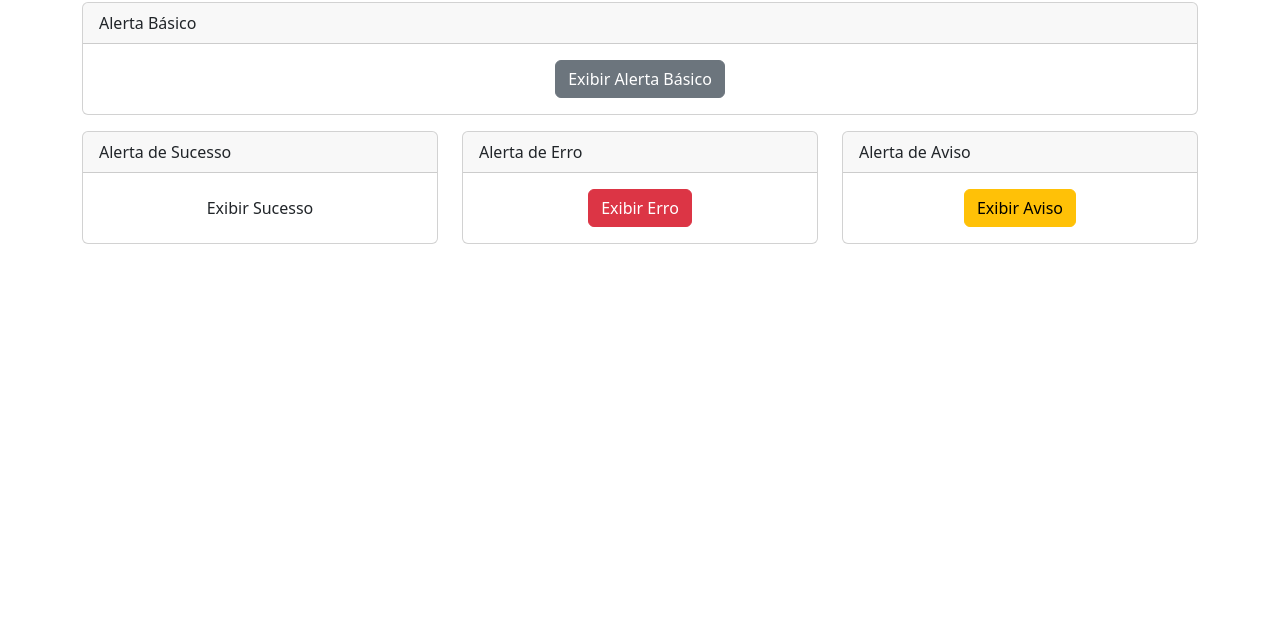
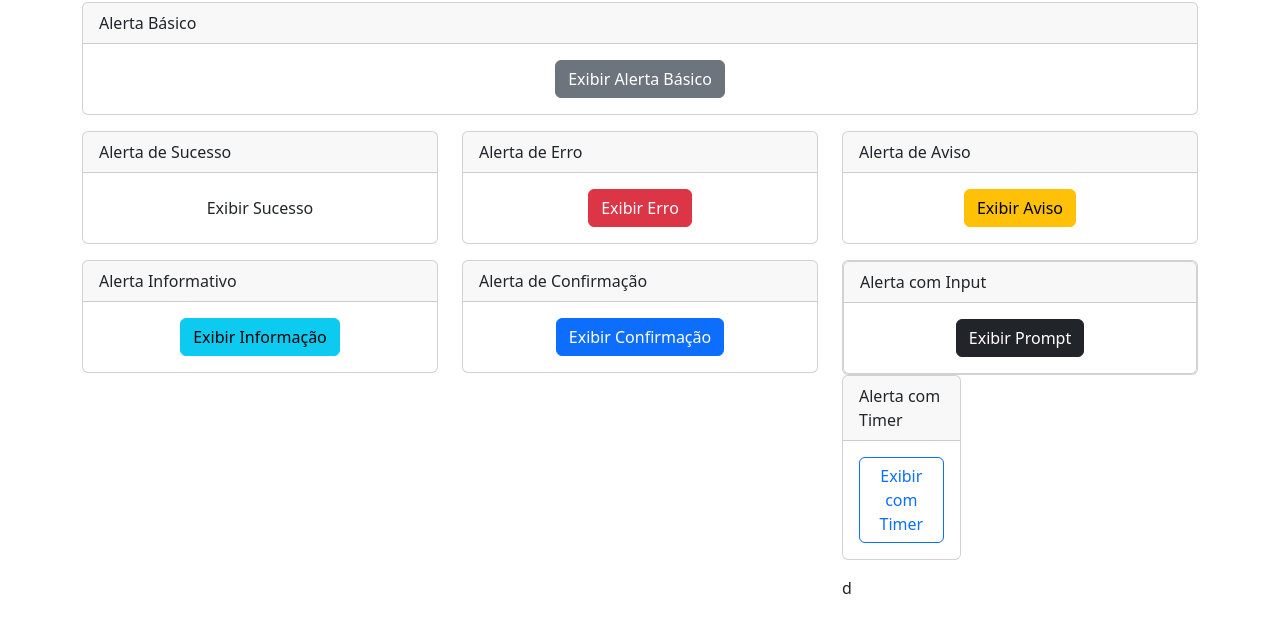
Before and after one commit to leonardo-ateodoro/sweet-alert2, a plain HTML site: page index.html in a window 1280 px wide. Shown: the part 174-800 px from the top of the page. Drawn offline with nearby package versions, Linux system fonts and the light colour scheme; some packages are replaced by stand-ins of ours; a script that the page names is missing.

Commit message:
fazendo o index

```diff
--- a/index.html
+++ b/index.html
@@ -100,6 +100,55 @@
                     </div>
                 </div>
 
+
+                <div class="col-md-4 mb-3">
+                    <div class="card">
+                        <div class="card-header">Alerta Informativo</div>
+                        <div class="card-body text-center">
+                            <button id="alertInfo" class="btn btn-info" >Exibir Informação</button>
+                        </div>
+                    </div>
+                </div>
+
+                <div class="col-md-4 mb-3">
+                    <div class="card">
+                        <div class="card-header"> Alerta de Confirmação</div>
+                        <div class="card-body text-center">
+                            <button id="alertConfirm" class="btn btn-primary">Exibir Confirmação</button>
+                        </div>
+                    </div>
+                </div>
+
+
+                <div class="col-md-4 mb-3">
+                    <div class="card">
+                        <div class="card">
+                            <div class="card-header">Alerta com Input</div>
+                            <div class="card-body text-center">
+                                <button id="alertInput" class="btn btn-dark">Exibir Prompt</button>
+                            </div>
+                        </div>
+                    </div>
+
+
+                 <div class="col-md-4 mb-3">
+                    <div class="card">
+                        <div class="card-header">Alerta com Timer</div>
+                        <div class="card-body text-center">
+                            <button id="alertTimer" class="btn btn-outline-primary">Exibir com Timer</button>
+                        </div>
+                    </div>
+                 </div>
+
+
+                 d
+
+
+
+
+
+
+
     </div>
 </div>
 </body>
```
